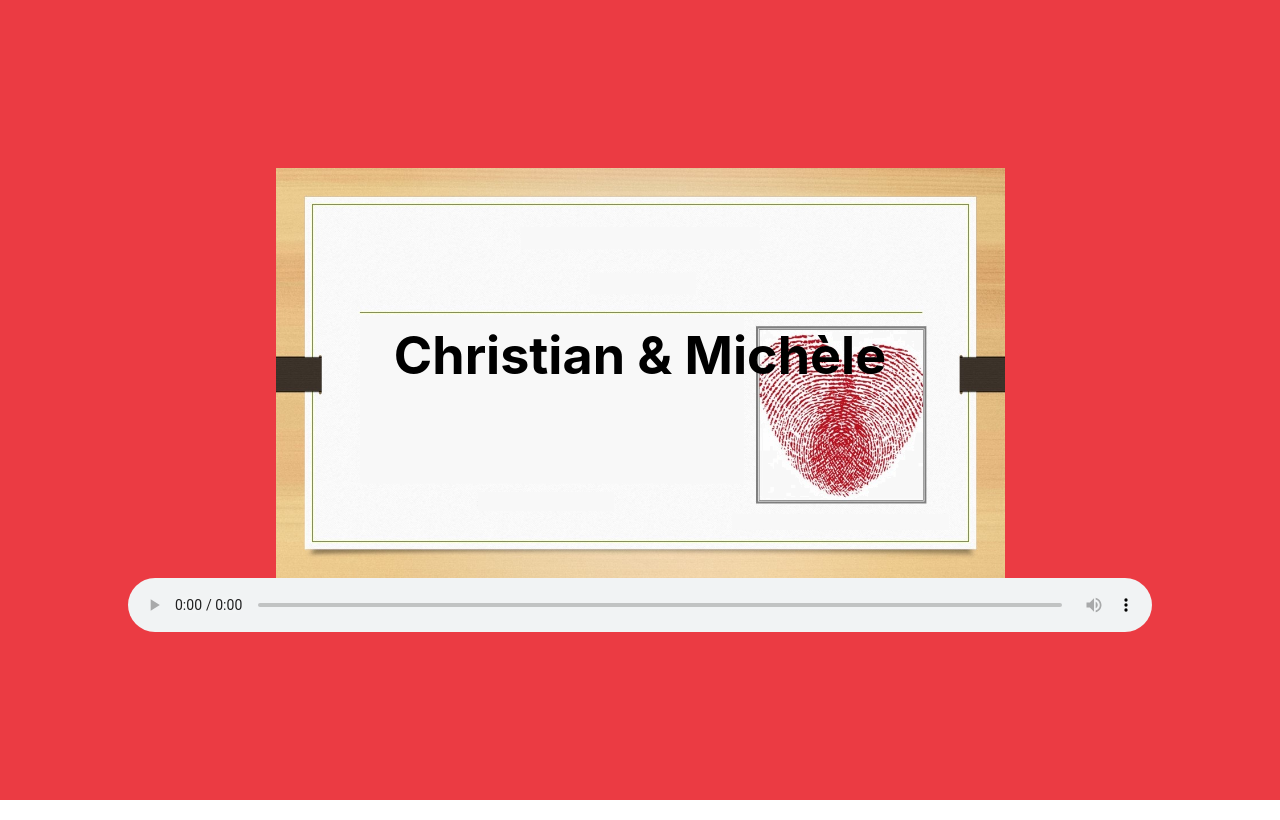
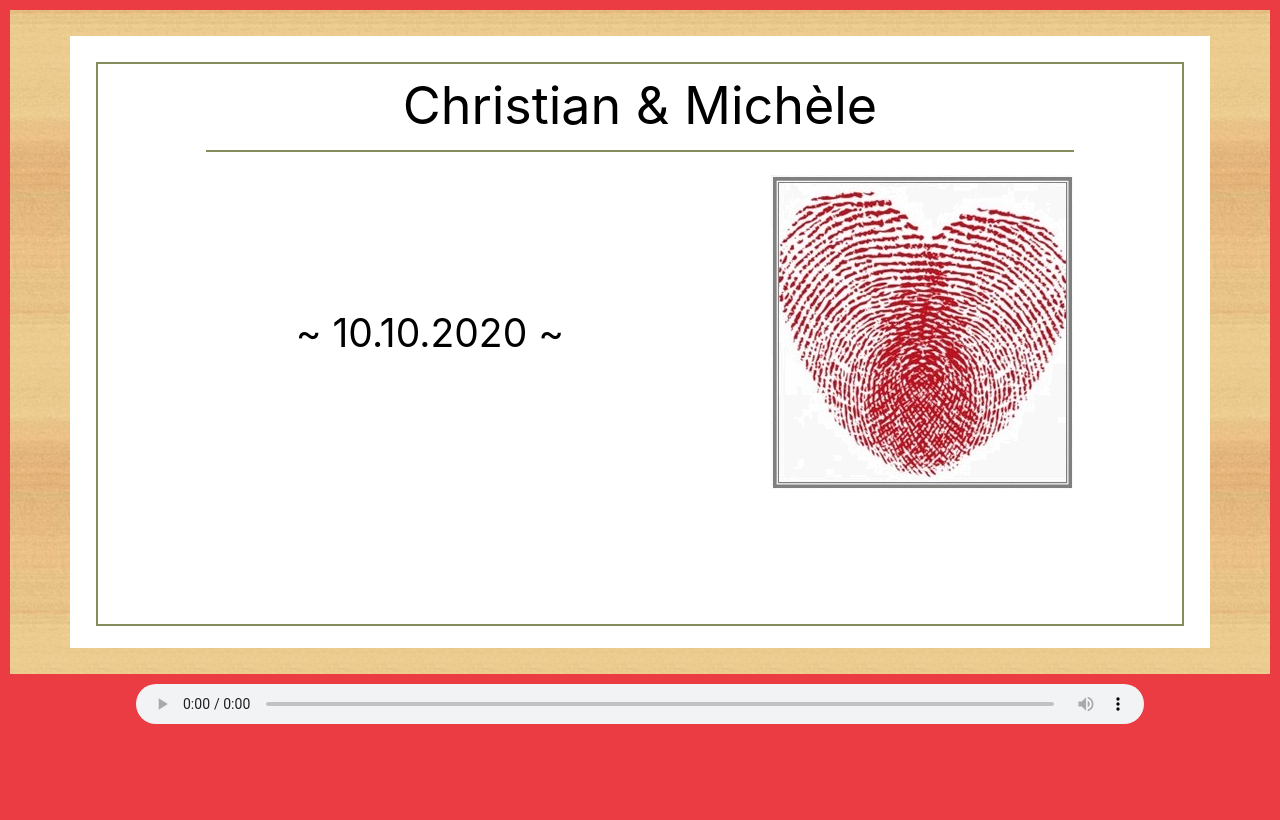
Before and after one commit to sven-olding/christian-michele-hochzeit, a React (Create React App) app: page / in a window 1280 px wide. Built offline with nearby package versions, Linux system fonts and the light colour scheme.

Commit message:
optimize for different screen sizes

```diff
--- a/src/App.css
+++ b/src/App.css
@@ -2,13 +2,9 @@
   text-align: center;
   background-color: #eb3b43;
   min-height: 100vh;
-  display: flex;
-  flex-direction: column;
-  align-items: center;
-  justify-content: center;
   font-size: calc(10px + 2vmin);
   color: white;
-  margin: auto;
+  padding: 10px;
   font-family: "Lucida Calligraphy", -apple-system, BlinkMacSystemFont,
     "Segoe UI", "Roboto", "Oxygen";
 }
@@ -18,14 +14,71 @@ h1 {
   margin-top: 3em;
 }
 
+.BackgroundFrame {
+  background-image: url("/bg-rahmen.png");
+  display: flex;
+  align-items: center;
+  flex-direction: column;
+  padding: 1em;
+}
+
+.Card {
+  background-color: #fff;
+  border: solid 1em #fff;
+  width: 90%;
+  height: 70vh;
+}
+
+.InnerCard {
+  border: solid 2px #858d5c;
+  height: 100%;
+}
+
+.Title {
+  font-size: 2em;
+  color: #000;
+  margin-top: 10px;
+}
+
+.CardContent {
+  display: flex;
+  justify-content: center;
+  align-items: center;
+}
+
+.Heart {
+  background-image: url("/herz.png");
+  background-repeat: no-repeat;
+  background-size: contain;
+  max-width: 100%;
+  min-width: 100px;
+  min-height: 100px;
+  margin: 10px;
+  justify-self: flex-end;
+}
+
+@media screen and (min-width: 900px) {
+  .Heart {
+    min-width: 302px;
+    min-height: 314px;
+    margin-right: 10%;
+  }
+}
+
+hr {
+  border: solid 1px #858d5c;
+  width: 80%;
+}
+
 .BackgroundContainer {
   display: flex;
   flex-direction: column;
   background-image: url("/bg.png");
   background-position: center center;
-  background-size: contain;
+  background-size: cover;
   background-repeat: no-repeat;
   max-width: 100%;
+  min-height: 300px;
   height: 90%;
   width: 95%;
 }
--- a/src/App.tsx
+++ b/src/App.tsx
@@ -18,20 +18,28 @@ const App: React.FC = () => {
       return;
     }
     const part: SongPart | null = song.getSongPart(currentTime);
-    if (!part) {
-      setCurrentText("");
+    if (!part || part.text.length === 0) {
+      setCurrentText("~ 10.10.2020 ~");
     } else {
       setCurrentText(part.text);
     }
   };
 
-  const [currentText, setCurrentText] = useState("");
+  const [currentText, setCurrentText] = useState("~ 10.10.2020 ~");
 
   return (
     <div className="App">
-      <div className="BackgroundContainer">
-        <h1>Christian & Michèle</h1>
-        <SongText text={currentText}></SongText>
+      <div className="BackgroundFrame">
+        <div className="Card">
+          <div className="InnerCard">
+            <div className="Title">Christian & Michèle</div>
+            <hr></hr>
+            <div className="CardContent">
+              <SongText text={currentText}></SongText>
+              <div className="Heart"></div>
+            </div>
+          </div>
+        </div>
       </div>
       <AudioPlayer
         audioRef={audioRef}
--- a/src/components/AudioPlayer.css
+++ b/src/components/AudioPlayer.css
@@ -1,3 +1,5 @@
 audio {
   width: 80%;
+  margin-top: 10px;
+  height: 5vh;
 }
--- a/src/components/SongText.css
+++ b/src/components/SongText.css
@@ -1,28 +1,5 @@
 .TextContainer {
-  margin: 2em;
   color: #000;
-  animation: slide-right 1s 0s both;
-  width: 600px;
   font-size: 1.5em;
+  width: 70vw;
 }
-
-@-webkit-keyframes slide-right {
-  0% {
-    -webkit-transform: translateX(0);
-    transform: translateX(0);
-  }
-  100% {
-    -webkit-transform: translateX(100px);
-    transform: translateX(100px);
-  }
-}
-@keyframes slide-right {
-  0% {
-    -webkit-transform: translateX(0);
-    transform: translateX(0);
-  }
-  100% {
-    -webkit-transform: translateX(100px);
-    transform: translateX(100px);
-  }
-}
```
Also changed, not shown: public/bg-rahmen.png (added), public/herz.png (added).
